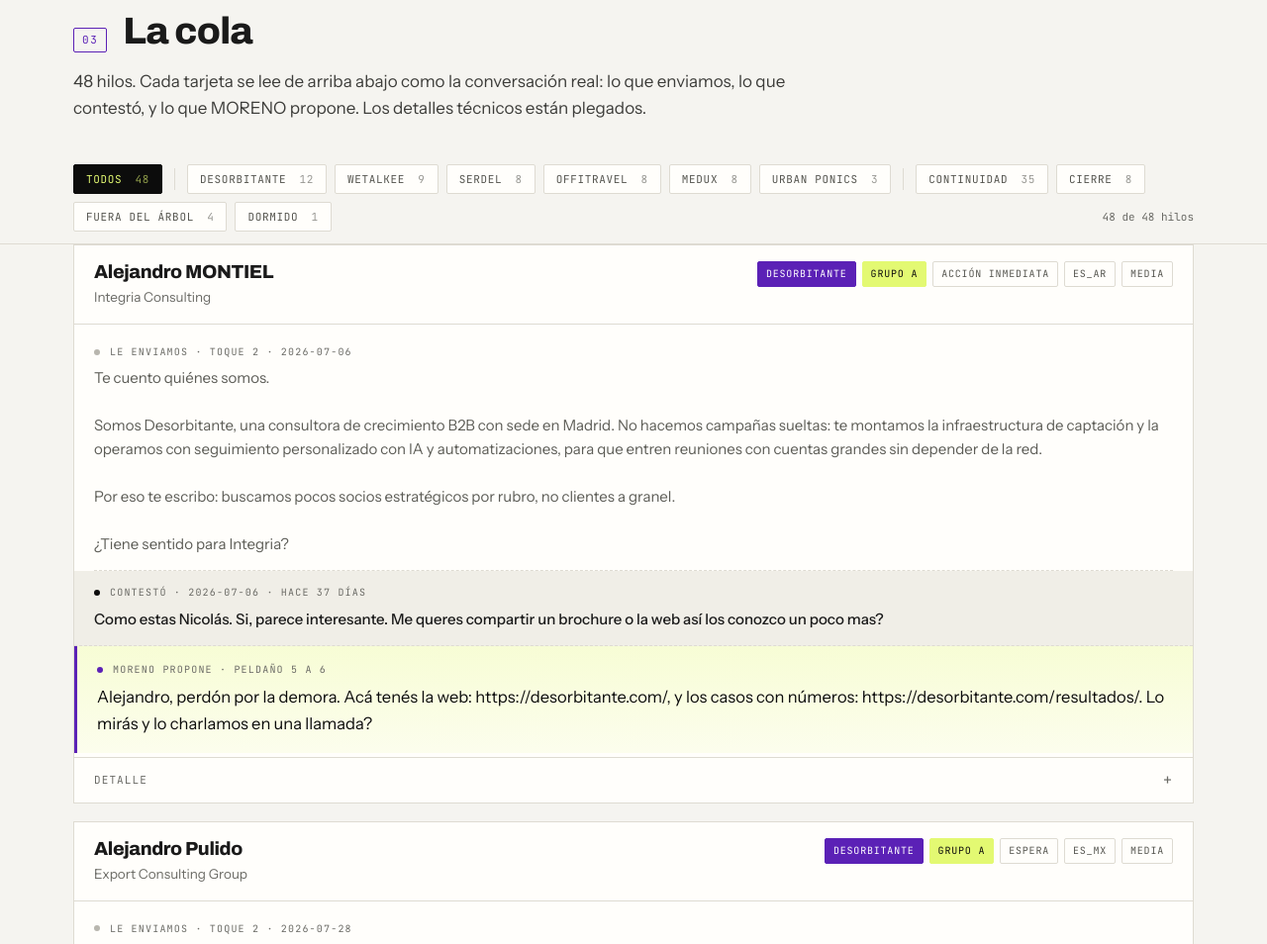
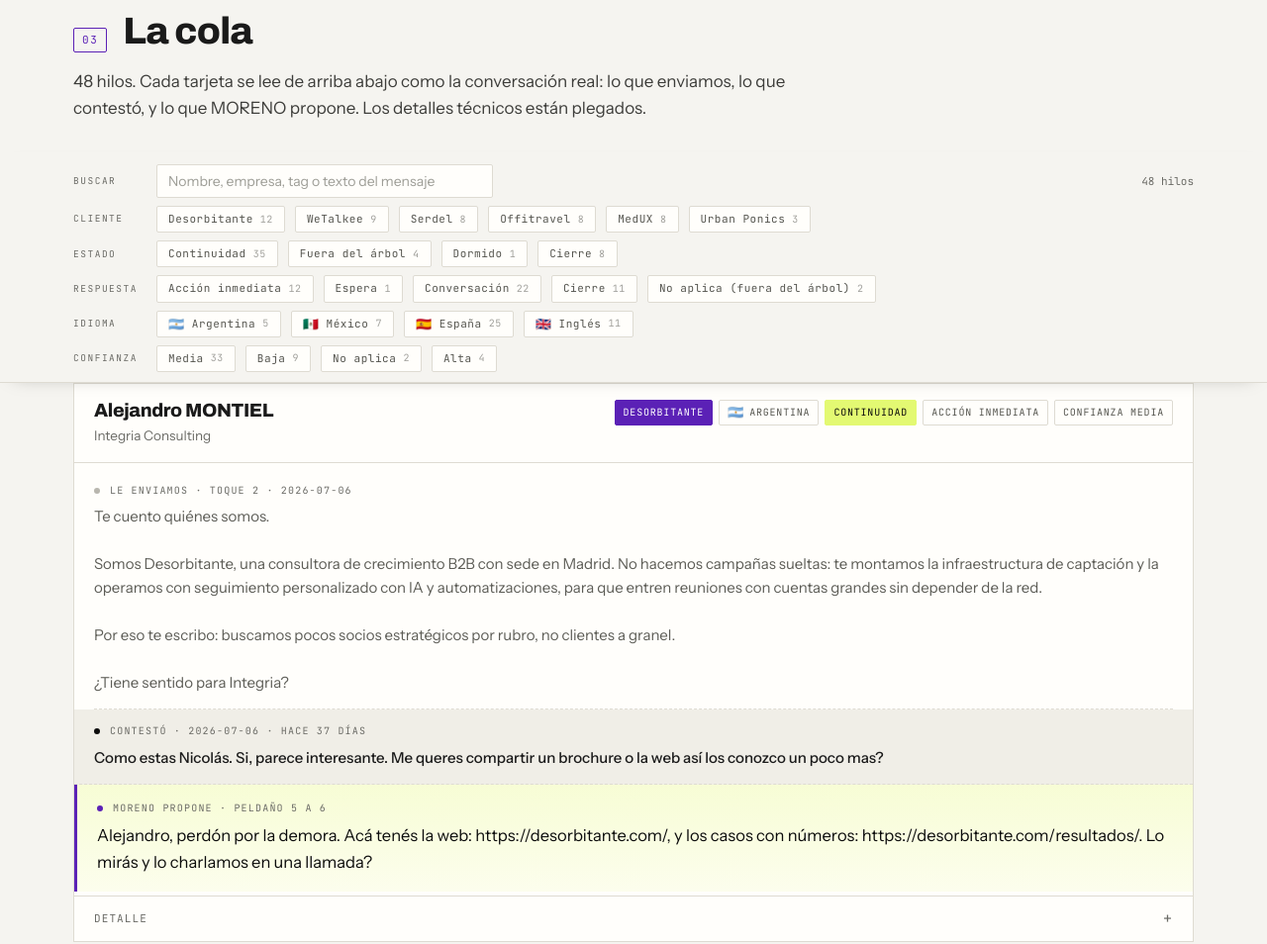
Before and after one commit to NicoStocchero/moreno-revision, a plain HTML site: page index.html in a window 1280 px wide. Shown: the part 3200-4154 px from the top of the page at 99% size. Drawn offline with Linux system fonts and the light colour scheme.

Commit message:
feat(revision): banderas de idioma y filtros cruzados
Cinco dimensiones de filtro en vez de dos, cada una en su fila con etiqueta:
cliente, estado, tipo de respuesta, idioma y confianza. Se combinan entre si.

- Banderas de idioma en los chips y en cada tarjeta. Espana, Mexico, Argentina,
  ingles y Brasil, con el nombre al lado para que no dependa de reconocer el icono.
- Los contadores son cruzados: cada chip muestra cuantos hilos quedarian si lo
  eligieras respetando los filtros ya activos. Con Serdel activo, el chip de Mexico
  marca 0 y se deshabilita, asi no hay callejones sin salida.
- Buscador libre sobre nombre, empresa, tag y texto de los dos mensajes.
- Boton de quitar filtros, que solo aparece si hay alguno puesto.
- El estado y el idioma se muestran con su nombre en castellano (Continuidad,
  Cierre, Fuera del arbol, Dormido) en vez de la letra del grupo.

El buscador se construye una sola vez y solo se repintan los chips y la lista, para
no perder el foco mientras se escribe.

```diff
--- a/index.html
+++ b/index.html
@@ -59,14 +59,20 @@
 .quote{border-left:3px solid var(--purp-lt);padding-left:14px;font-size:14.5px;color:#3d3d3a;font-style:italic;margin:10px 0 0}
 
 /* ---------- FILTROS ---------- */
-.bar{position:sticky;top:0;z-index:30;background:var(--crema);border-bottom:1px solid var(--linea);padding:12px 0}
-.filters{display:flex;gap:8px;flex-wrap:wrap;align-items:center}
-.chip{font-family:var(--mono);font-size:11px;letter-spacing:.06em;text-transform:uppercase;padding:7px 12px;border:1px solid var(--linea);background:var(--papel);color:#55554f;cursor:pointer;border-radius:2px;transition:.12s}
+.bar{position:sticky;top:0;z-index:30;background:var(--crema);border-bottom:1px solid var(--linea);padding:12px 0 10px;box-shadow:0 6px 18px -14px rgba(0,0,0,.35)}
+.frow{display:flex;gap:10px;align-items:center;flex-wrap:wrap;margin-bottom:8px}
+.frow:last-child{margin-bottom:0}
+.flab{font-family:var(--mono);font-size:9.5px;letter-spacing:.16em;text-transform:uppercase;color:var(--gris);width:74px;flex:none}
+.chip{font-family:var(--mono);font-size:11px;letter-spacing:.05em;padding:6px 11px;border:1px solid var(--linea);background:var(--papel);color:#55554f;cursor:pointer;border-radius:2px;transition:.12s;display:inline-flex;align-items:center;gap:7px;line-height:1.2}
 .chip:hover{border-color:var(--purp-lt);color:var(--purp)}
 .chip[aria-pressed="true"]{background:var(--navy);color:var(--lima);border-color:var(--navy)}
-.chip .c{opacity:.6;margin-left:6px}
-.fsep{width:1px;height:22px;background:var(--linea);margin:0 4px}
-.count{font-family:var(--mono);font-size:11px;color:var(--gris);margin-left:auto}
+.chip[disabled]{opacity:.32;cursor:default;pointer-events:none}
+.chip .c{opacity:.55;font-size:10px}
+.chip .fl{font-size:13px;line-height:1}
+.buscar{flex:1;min-width:200px;max-width:340px;font-family:var(--body);font-size:14px;padding:7px 11px;border:1px solid var(--linea);background:var(--papel);border-radius:2px;color:var(--tinta)}
+.buscar::placeholder{color:#9d9d96}
+.limpiar{font-family:var(--mono);font-size:10.5px;letter-spacing:.1em;text-transform:uppercase;background:none;border:0;color:var(--purp);cursor:pointer;padding:6px 4px;text-decoration:underline}
+.count{font-family:var(--mono);font-size:11px;color:var(--gris);margin-left:auto;white-space:nowrap}
 
 /* ---------- HILO ---------- */
 .hilo{border:1px solid var(--linea);background:var(--papel);margin-bottom:18px}
@@ -77,6 +83,8 @@
 .badges{display:flex;gap:6px;flex-wrap:wrap;align-items:center}
 .b{font-family:var(--mono);font-size:10px;letter-spacing:.08em;text-transform:uppercase;padding:4px 8px;border-radius:2px;border:1px solid var(--linea);color:#55554f;white-space:nowrap}
 .b-cli{background:var(--purp);color:#fff;border-color:var(--purp)}
+.b-var{display:inline-flex;align-items:center;gap:5px}
+.b-var .fl{font-size:13px;line-height:1}
 .b-a{background:var(--lima);color:var(--navy);border-color:var(--lima)}
 .b-b,.b-c,.b-d{background:#eceae3}
 .b-conf-alta{border-color:var(--ok);color:var(--ok)}
@@ -249,7 +257,7 @@
   </div>
   <div class="bar">
     <div class="wrap">
-      <div class="filters" id="filtros"></div>
+      <div id="filtros"></div>
     </div>
   </div>
   <div class="wrap"><div id="lista"></div></div>
@@ -305,40 +313,92 @@
 (function(){
   var D = JSON.parse(document.getElementById('datos').textContent);
   var lista = document.getElementById('lista');
-  var filtros = document.getElementById('filtros');
-  var estado = {cli:null, g:null};
+  var cajaF = document.getElementById('filtros');
 
-  var clientes = [];
-  D.forEach(function(r){ if(clientes.indexOf(r.cli)<0) clientes.push(r.cli); });
-  var grupos = [
-    {k:'A', t:'Continuidad'}, {k:'B', t:'Cierre'},
-    {k:'C', t:'Fuera del árbol'}, {k:'D', t:'Dormido'}
+  var BANDERA = {es_es:'🇪🇸', es_mx:'🇲🇽', es_ar:'🇦🇷', en:'🇬🇧', pt_br:'🇧🇷'};
+  var IDIOMA  = {es_es:'España', es_mx:'México', es_ar:'Argentina', en:'Inglés', pt_br:'Brasil'};
+  var ESTADO  = {A:'Continuidad', B:'Cierre', C:'Fuera del árbol', D:'Dormido'};
+
+  function fConf(r){ return (r.conf||'').split(' ')[0]; }
+
+  var DIM = [
+    {id:'cli',  lab:'Cliente',   get:function(r){return r.cli;}},
+    {id:'g',    lab:'Estado',    get:function(r){return r.g;}, etiq:ESTADO},
+    {id:'mat',  lab:'Respuesta', get:function(r){return r.mat;}},
+    {id:'var',  lab:'Idioma',    get:function(r){return r.var;}, bandera:true},
+    {id:'conf', lab:'Confianza', get:fConf, etiq:{alta:'Alta',media:'Media',baja:'Baja',no:'No aplica'}}
   ];
 
-  function esc(s){ return String(s||'').replace(/&/g,'&amp;').replace(/</g,'&lt;').replace(/>/g,'&gt;'); }
+  var sel = {}; DIM.forEach(function(d){ sel[d.id]=null; });
+  var texto = '';
 
-  function chip(label, count, activo, onClick){
-    var b=document.createElement('button');
-    b.className='chip'; b.setAttribute('aria-pressed', activo?'true':'false');
-    b.innerHTML = esc(label) + (count!=null?' <span class="c">'+count+'</span>':'');
-    b.onclick=onClick; return b;
+  function esc(x){ return String(x||'').replace(/&/g,'&amp;').replace(/</g,'&lt;').replace(/>/g,'&gt;'); }
+
+  function pasa(r, excepto){
+    for(var i=0;i<DIM.length;i++){
+      var d=DIM[i];
+      if(d.id===excepto) continue;
+      if(sel[d.id] && d.get(r)!==sel[d.id]) return false;
+    }
+    if(texto){
+      var blob=(r.lead+' '+r.emp+' '+r.msg+' '+r.lead_msg+' '+r.tag).toLowerCase();
+      if(blob.indexOf(texto)<0) return false;
+    }
+    return true;
   }
+  function valores(d){
+    var v=[]; D.forEach(function(r){ var x=d.get(r); if(x && v.indexOf(x)<0) v.push(x); });
+    return v;
+  }
+  function hayFiltro(){ return !!texto || DIM.some(function(d){ return sel[d.id]; }); }
 
-  function pintaFiltros(){
-    filtros.innerHTML='';
-    filtros.appendChild(chip('Todos', D.length, estado.cli===null&&estado.g===null, function(){ estado={cli:null,g:null}; render(); }));
-    var sep=document.createElement('span'); sep.className='fsep'; filtros.appendChild(sep);
-    clientes.forEach(function(c){
-      var n=D.filter(function(r){return r.cli===c;}).length;
-      filtros.appendChild(chip(c, n, estado.cli===c, function(){ estado.cli = estado.cli===c?null:c; render(); }));
+  // --- fila de búsqueda, se construye una sola vez ---
+  var rowBuscar = document.createElement('div'); rowBuscar.className='frow';
+  var labB=document.createElement('span'); labB.className='flab'; labB.textContent='Buscar';
+  var inp=document.createElement('input');
+  inp.className='buscar'; inp.type='search';
+  inp.placeholder='Nombre, empresa, tag o texto del mensaje';
+  inp.setAttribute('aria-label','Buscar en los hilos');
+  inp.addEventListener('input', function(){ texto=this.value.trim().toLowerCase(); pintaChips(); pintaLista(); });
+  var btnLimpiar=document.createElement('button');
+  btnLimpiar.className='limpiar'; btnLimpiar.textContent='Quitar filtros';
+  btnLimpiar.addEventListener('click', function(){
+    DIM.forEach(function(d){ sel[d.id]=null; }); texto=''; inp.value='';
+    pintaChips(); pintaLista();
+  });
+  var cnt=document.createElement('span'); cnt.className='count';
+  rowBuscar.appendChild(labB); rowBuscar.appendChild(inp); rowBuscar.appendChild(btnLimpiar); rowBuscar.appendChild(cnt);
+
+  var cajaChips=document.createElement('div');
+  cajaF.appendChild(rowBuscar); cajaF.appendChild(cajaChips);
+
+  function pintaChips(){
+    btnLimpiar.style.display = hayFiltro() ? '' : 'none';
+    cajaChips.innerHTML='';
+    DIM.forEach(function(d){
+      var vals=valores(d);
+      if(vals.length<2) return;
+      var row=document.createElement('div'); row.className='frow';
+      var lab=document.createElement('span'); lab.className='flab'; lab.textContent=d.lab;
+      row.appendChild(lab);
+      vals.forEach(function(v){
+        var n = D.filter(function(r){ return d.get(r)===v && pasa(r, d.id); }).length;
+        var b=document.createElement('button');
+        b.className='chip';
+        b.setAttribute('aria-pressed', sel[d.id]===v ? 'true':'false');
+        if(n===0 && sel[d.id]!==v) b.disabled=true;
+        var txt = d.bandera ? (IDIOMA[v]||v) : ((d.etiq && d.etiq[v]) ? d.etiq[v] : v);
+        var html = (d.bandera && BANDERA[v]) ? '<span class="fl">'+BANDERA[v]+'</span>' : '';
+        html += '<span>'+esc(txt)+'</span><span class="c">'+n+'</span>';
+        b.innerHTML=html;
+        b.addEventListener('click', function(){
+          sel[d.id] = (sel[d.id]===v) ? null : v;
+          pintaChips(); pintaLista();
+        });
+        row.appendChild(b);
+      });
+      cajaChips.appendChild(row);
     });
-    var sep2=document.createElement('span'); sep2.className='fsep'; filtros.appendChild(sep2);
-    grupos.forEach(function(g){
-      var n=D.filter(function(r){return r.g===g.k;}).length;
-      if(!n) return;
-      filtros.appendChild(chip(g.t, n, estado.g===g.k, function(){ estado.g = estado.g===g.k?null:g.k; render(); }));
-    });
-    var c=document.createElement('span'); c.className='count'; c.id='contador'; filtros.appendChild(c);
   }
 
   function cell(k,v,wide){
@@ -347,30 +407,24 @@
   }
 
   function tarjeta(r){
-    var confClase = r.conf.indexOf('alta')===0?'b-conf-alta':(r.conf.indexOf('baja')===0?'b-conf-baja':'');
+    var c=fConf(r);
+    var confClase = c==='alta'?'b-conf-alta':(c==='baja'?'b-conf-baja':'');
     var h='<article class="hilo">';
     h+='<div class="hilo-head"><div class="who"><h3>'+esc(r.lead)+'</h3><div class="emp">'+esc(r.emp)+'</div></div>';
     h+='<div class="badges">';
     h+='<span class="b b-cli">'+esc(r.cli)+'</span>';
-    h+='<span class="b b-'+r.g.toLowerCase()+'">Grupo '+esc(r.g)+'</span>';
+    if(r.var) h+='<span class="b b-var"><span class="fl">'+(BANDERA[r.var]||'')+'</span>'+esc(IDIOMA[r.var]||r.var)+'</span>';
+    h+='<span class="b b-'+r.g.toLowerCase()+'">'+esc(ESTADO[r.g]||r.g)+'</span>';
     if(r.mat) h+='<span class="b">'+esc(r.mat)+'</span>';
-    if(r.var) h+='<span class="b">'+esc(r.var)+'</span>';
-    if(r.conf) h+='<span class="b '+confClase+'">'+esc(r.conf.split(' ')[0])+'</span>';
+    if(c) h+='<span class="b '+confClase+'">Confianza '+esc(c)+'</span>';
     h+='</div></div>';
 
     h+='<div class="turnos">';
-    if(r.nuestro){
-      h+='<div class="turno t-nosotros"><div class="meta"><span class="dot d-nos"></span>Le enviamos'+(r.toque?' · toque '+esc(r.toque):'')+(r.fn?' · '+esc(r.fn):'')+'</div><div class="txt">'+esc(r.nuestro)+'</div></div>';
-    }
-    if(r.lead_msg){
-      h+='<div class="turno t-lead"><div class="meta"><span class="dot d-lead"></span>Contestó'+(r.fl?' · '+esc(r.fl):'')+(r.dias?' · hace '+esc(r.dias)+' días':'')+'</div><div class="txt">'+esc(r.lead_msg)+'</div></div>';
-    }
-    if(r.msg){
-      h+='<div class="turno t-prop"><div class="meta"><span class="dot d-prop"></span>MORENO propone'+(r.p0&&r.p1?' · peldaño '+esc(r.p0)+' a '+esc(r.p1):'')+'</div><div class="txt">'+esc(r.msg)+'</div></div>';
-    } else {
-      h+='</div><div class="nada"><strong>No se redacta.</strong> '+esc(r.gmot||r.salida)+'</div><div class="turnos" style="padding-top:0">';
-    }
+    if(r.nuestro) h+='<div class="turno t-nosotros"><div class="meta"><span class="dot d-nos"></span>Le enviamos'+(r.toque?' · toque '+esc(r.toque):'')+(r.fn?' · '+esc(r.fn):'')+'</div><div class="txt">'+esc(r.nuestro)+'</div></div>';
+    if(r.lead_msg) h+='<div class="turno t-lead"><div class="meta"><span class="dot d-lead"></span>Contestó'+(r.fl?' · '+esc(r.fl):'')+(r.dias?' · hace '+esc(r.dias)+' días':'')+'</div><div class="txt">'+esc(r.lead_msg)+'</div></div>';
+    if(r.msg) h+='<div class="turno t-prop"><div class="meta"><span class="dot d-prop"></span>MORENO propone'+(r.p0&&r.p1?' · peldaño '+esc(r.p0)+' a '+esc(r.p1):'')+'</div><div class="txt">'+esc(r.msg)+'</div></div>';
     h+='</div>';
+    if(!r.msg) h+='<div class="nada"><strong>No se redacta.</strong> '+esc(r.gmot||r.salida)+'</div>';
 
     var d='';
     d+=cell('Tag propuesto', r.tag);
@@ -385,23 +439,17 @@
     d+=cell('Veredicto', r.ver, true);
     d+=cell('Camino de salida', r.salida, true);
     if(d) h+='<details class="detalle"><summary>Detalle</summary><div class="dgrid">'+d+'</div></details>';
-
-    h+='</article>';
-    return h;
+    return h+'</article>';
   }
 
-  function render(){
-    pintaFiltros();
-    var f = D.filter(function(r){
-      return (!estado.cli || r.cli===estado.cli) && (!estado.g || r.g===estado.g);
-    });
-    lista.innerHTML = f.length ? f.map(tarjeta).join('') :
-      '<div class="nada">No hay hilos con ese filtro.</div>';
-    var c=document.getElementById('contador');
-    if(c) c.textContent = f.length+' de '+D.length+' hilos';
+  function pintaLista(){
+    var f = D.filter(function(r){ return pasa(r,null); });
+    lista.innerHTML = f.length ? f.map(tarjeta).join('')
+      : '<div class="nada">Ningún hilo cumple ese filtro. Prueba a quitar alguno.</div>';
+    cnt.textContent = (f.length===D.length) ? (D.length+' hilos') : (f.length+' de '+D.length+' hilos');
   }
 
-  render();
+  pintaChips(); pintaLista();
 })();
 </script>
 </body>
```
